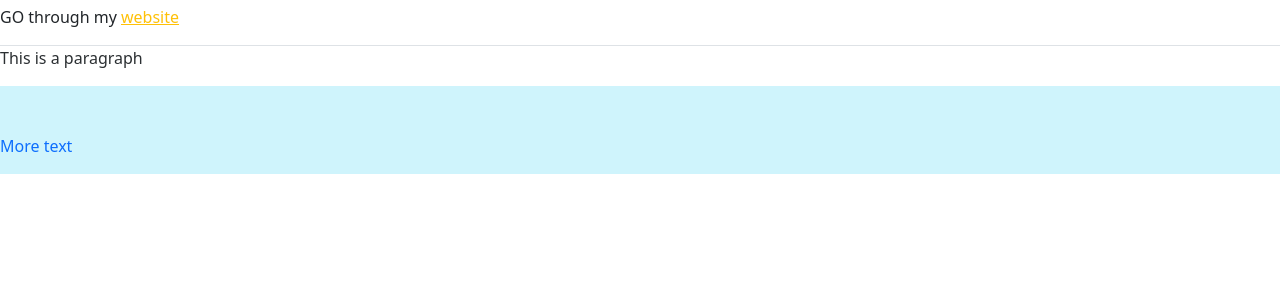
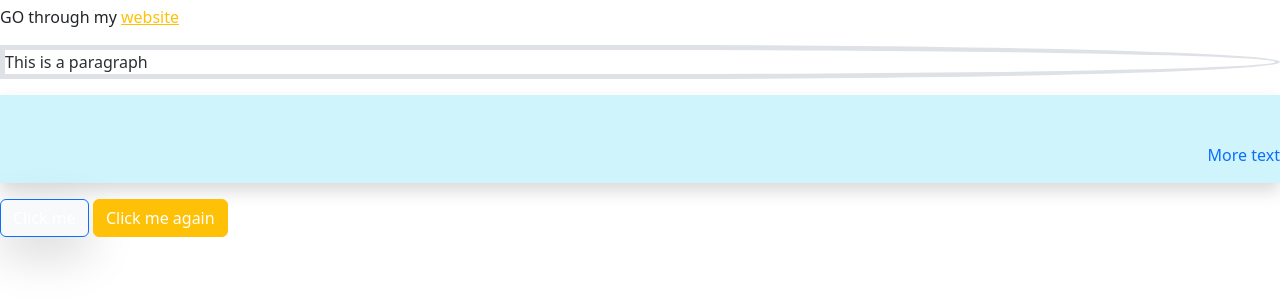
Before and after one commit to dg1223/explore-bootstrap, a plain HTML site: page index.html in a window 1280 px wide. Shown: the part 113-416 px from the top of the page. Drawn offline with nearby package versions, Linux system fonts and the light colour scheme.

Commit message:
regular bootstrap styles

```diff
--- a/index.html
+++ b/index.html
@@ -13,8 +13,11 @@
     <h2 class="text-bg-danger mx-3 pb-3">I am in danger</h2>
     <p>GO through my <a class="link-warning" href="https://getbootstrap.com/docs/5.3/helpers/colored-links/">website</a></p>
 
-    <p class="text-secondary-emphasis border-top">This is a paragraph</p>
-    <p class="bg-info-subtle pb-3 pt-5 text-primary">More text</p>
+    <p class="text-secondary-emphasis border border-5 rounded-end-circle user-select-none">This is a paragraph</p>
+    <p class="shadow bg-info-subtle pb-3 pt-5 text-primary text-end">More text</p>
+
+    <button class="btn btn-primary shadow-lg bg-body-tertiary rounded">Click me</button>
+    <button class="btn btn-warning text-white">Click me again</button>
 
     <!-- Bootstrap JS file -->
     <script src="https://cdn.jsdelivr.net/npm/bootstrap@5.3.0-alpha1/dist/js/bootstrap.bundle.min.js" integrity="sha384-w76AqPfDkMBDXo30jS1Sgez6pr3x5MlQ1ZAGC+nuZB+EYdgRZgiwxhTBTkF7CXvN" crossorigin="anonymous"></script>
```
